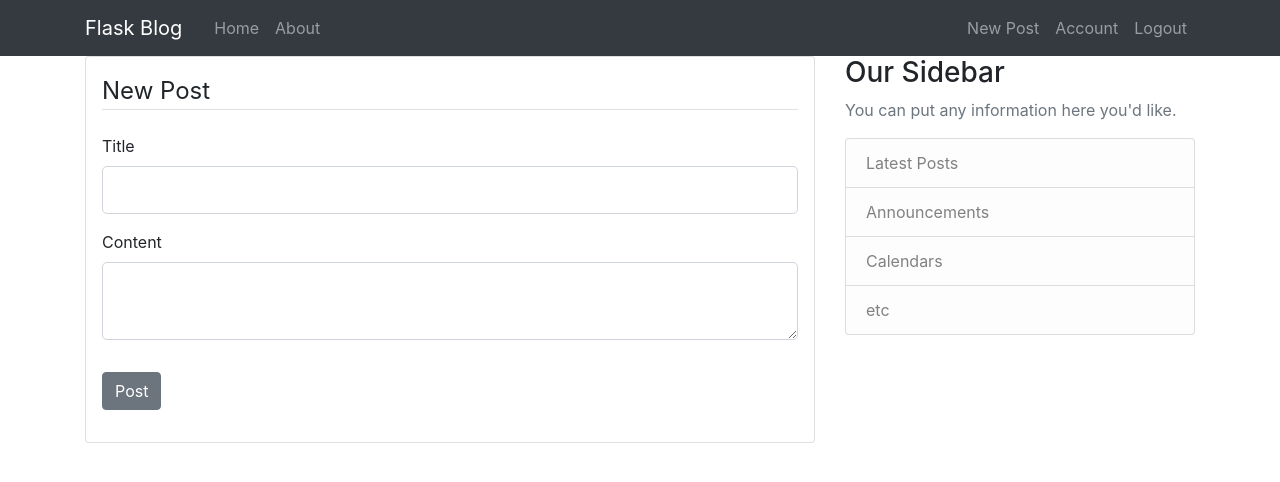
After one commit to WojciechGalecki/python_flask_blog_app, a Flask app: page /post/new in a window 1280 px wide. The commit adds this page. Shown: the top 482 px of the page. Run offline with Flask 2, Linux system fonts and the light colour scheme; a user stored in the database is signed in; some libraries are stand-ins or nearby versions.

Commit message:
CRUD operations for posts

```diff
--- a/flaskblog/forms.py
+++ b/flaskblog/forms.py
@@ -1,6 +1,6 @@
 from flask_wtf import FlaskForm
 from flask_wtf.file import FileField, FileAllowed
-from wtforms import StringField, PasswordField, SubmitField, BooleanField
+from wtforms import StringField, PasswordField, SubmitField, BooleanField, TextAreaField
 from wtforms.validators import DataRequired, Length, Email, EqualTo, ValidationError
 from flaskblog.models import User
 from flask_login import current_user
@@ -50,3 +50,9 @@ class UpdateAccountForm(FlaskForm):
             user = User.query.filter_by(email=email.data).first()
             if user:
                 raise ValidationError('Email already exist!')
+
+
+class PostForm(FlaskForm):
+    title = StringField('Title', validators=[DataRequired()])
+    content = TextAreaField('Content', validators=[DataRequired()])
+    submit = SubmitField('Post')
--- a/flaskblog/routes.py
+++ b/flaskblog/routes.py
@@ -1,40 +1,18 @@
-from flask import render_template, url_for, flash, redirect, request
+from flask import render_template, url_for, flash, redirect, request, abort
 from flaskblog import app, db, bcrypt
-from flaskblog.forms import RegistrationForm, LoginForm, UpdateAccountForm
+from flaskblog.forms import RegistrationForm, LoginForm, UpdateAccountForm, PostForm
 from flaskblog.models import User, Post
 from flask_login import login_user, current_user, logout_user, login_required
 import secrets
 import os
 from PIL import Image
 
-'''
-python >>>
->>> from flaskblog import DB
->>> from flaskblog.models import User, Post
->>> DB.create_all()
->>> User.query.all() -> return []
-'''
-# temp data
-POSTS = [
-    {
-        'author': 'Wojciech Gałecki',
-        'title': 'Blog Post 1',
-        'content': 'First post content',
-        'date_posted': 'November 01, 2019'
-    },
-    {
-        'author': 'Jane Doe',
-        'title': 'Blog Post 2',
-        'content': 'Second post content',
-        'date_posted': 'May 20, 2019'
-    }
-]
-
 
 @app.route("/")
 @app.route("/home")
 def home():
-    return render_template('home.html', posts=POSTS)
+    posts = Post.query.all()
+    return render_template('home.html', posts=posts)
 
 
 @app.route("/about")
@@ -115,3 +93,57 @@ def save_picture(form_picture):
     image.save(picture_path)
 
     return picture_filename
+
+
+@app.route("/post/new", methods=['GET', 'POST'])
+@login_required
+def new_post():
+    form = PostForm()
+    if form.validate_on_submit():
+        save_valid_post(form)
+        flash('Successfully created new post!', 'success')
+        return redirect(url_for('home'))
+    return render_template('create_post.html', title='New Post', form=form, legend='New Post')
+
+
+def save_valid_post(form):
+    post = Post(title=form.title.data, content=form.content.data, author=current_user)
+    db.session.add(post)
+    db.session.commit()
+
+
+@app.route("/post/<int:post_id>")
+def post(post_id):
+    post = Post.query.get_or_404(post_id)
+    return render_template('post.html', title=post.title, post=post)
+
+
+@app.route("/post/<int:post_id>/update", methods=['GET', 'POST'])
+@login_required
+def update_post(post_id):
+    post = Post.query.get_or_404(post_id)
+    if post.author != current_user:
+        abort(403)
+    form = PostForm()
+    if form.validate_on_submit():
+        post.title = form.title.data
+        post.content = form.content.data
+        db.session.commit()
+        flash('Successfully updated a post!', 'success')
+        return redirect(url_for('post', post_id=post.id))
+    elif request.method == 'GET':
+        form.title.data = post.title
+        form.content.data = post.content
+    return render_template('create_post.html', title='Update Post', form=form, legend='Update Post')
+
+
+@app.route("/post/<int:post_id>/delete", methods=['POST'])
+@login_required
+def delete_post(post_id):
+    post = Post.query.get_or_404(post_id)
+    if post.author != current_user:
+        abort(403)
+    db.session.delete(post)
+    db.session.commit()
+    flash('Successfully deleted a post!', 'success')
+    return redirect(url_for('home'))
--- /dev/null
+++ b/flaskblog/templates/create_post.html
@@ -0,0 +1,40 @@
+{% extends "layout.html" %}
+{% block content %}
+<div class="card p-3 my-mt-20">
+    <form method="POST" action="">
+        {{ form.hidden_tag() }}
+        <fieldset class="form-group">
+            <legend class="border-bottom mb-4">{{ legend }}</legend>
+            <div class="form-group">
+                {{ form.title.label(class="form-control-label") }}
+                {% if form.title.errors%}
+                {{ form.title(class="form-control form-control-lg is-invalid") }}
+                <div class="invalid-feedback">
+                    {% for error in form.title.errors %}
+                    <span>{{ error }}</span>
+                    {% endfor %}
+                </div>
+                {% else %}
+                {{ form.title(class="form-control form-control-lg") }}
+                {% endif %}
+            </div>
+            <div class="form-group">
+                {{ form.content.label(class="form-control-label") }}
+                {% if form.content.errors%}
+                {{ form.content(class="form-control form-control-lg is-invalid") }}
+                <div class="invalid-feedback">
+                    {% for error in form.content.errors %}
+                    <span>{{ error }}</span>
+                    {% endfor %}
+                </div>
+                {% else %}
+                {{ form.content(class="form-control form-control-lg") }}
+                {% endif %}
+            </div>
+        </fieldset>
+        <div class="form-group">
+            {{ form.submit(class="btn btn-secondary") }}
+        </div>
+    </form>
+</div>
+{% endblock content %}
--- a/flaskblog/templates/layout.html
+++ b/flaskblog/templates/layout.html
@@ -34,7 +34,8 @@
                 <!-- Navbar Right Side -->
                 <div class="navbar-nav">
                     {% if current_user.is_authenticated %}
-                    <a class="nav-item nav-link" href="{{ url_for('account') }}">Account</a>
+                        <a class="nav-item nav-link" href="{{ url_for('new_post') }}">New Post</a>
+                        <a class="nav-item nav-link" href="{{ url_for('account') }}">Account</a>
                         <a class="nav-item nav-link" href="{{ url_for('logout') }}">Logout</a>
                     {% else %}
                         <a class="nav-item nav-link" href="{{ url_for('login') }}">Login</a>
```
Also changed, not shown: flaskblog/templates/home.html (+5 -4 lines), flaskblog/templates/post.html (added, +43 -0 lines), flaskblog/site.db.
